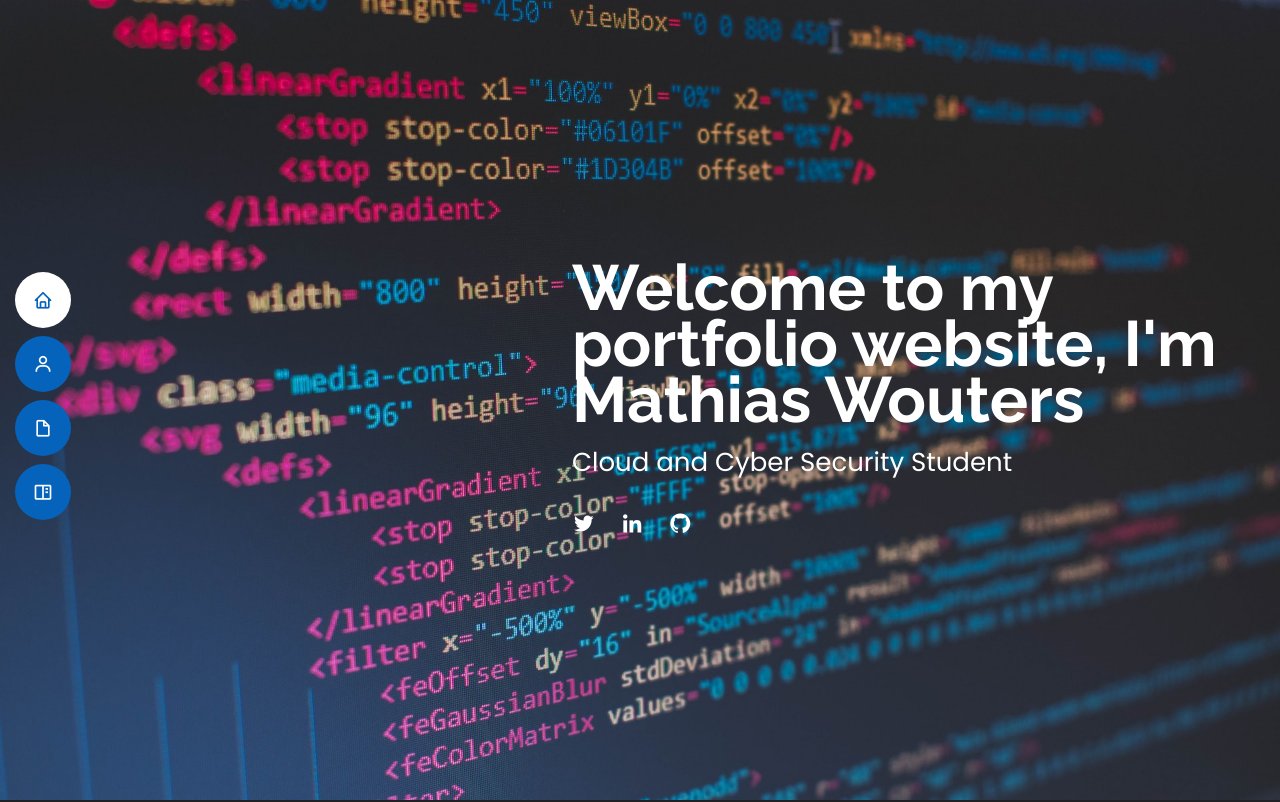
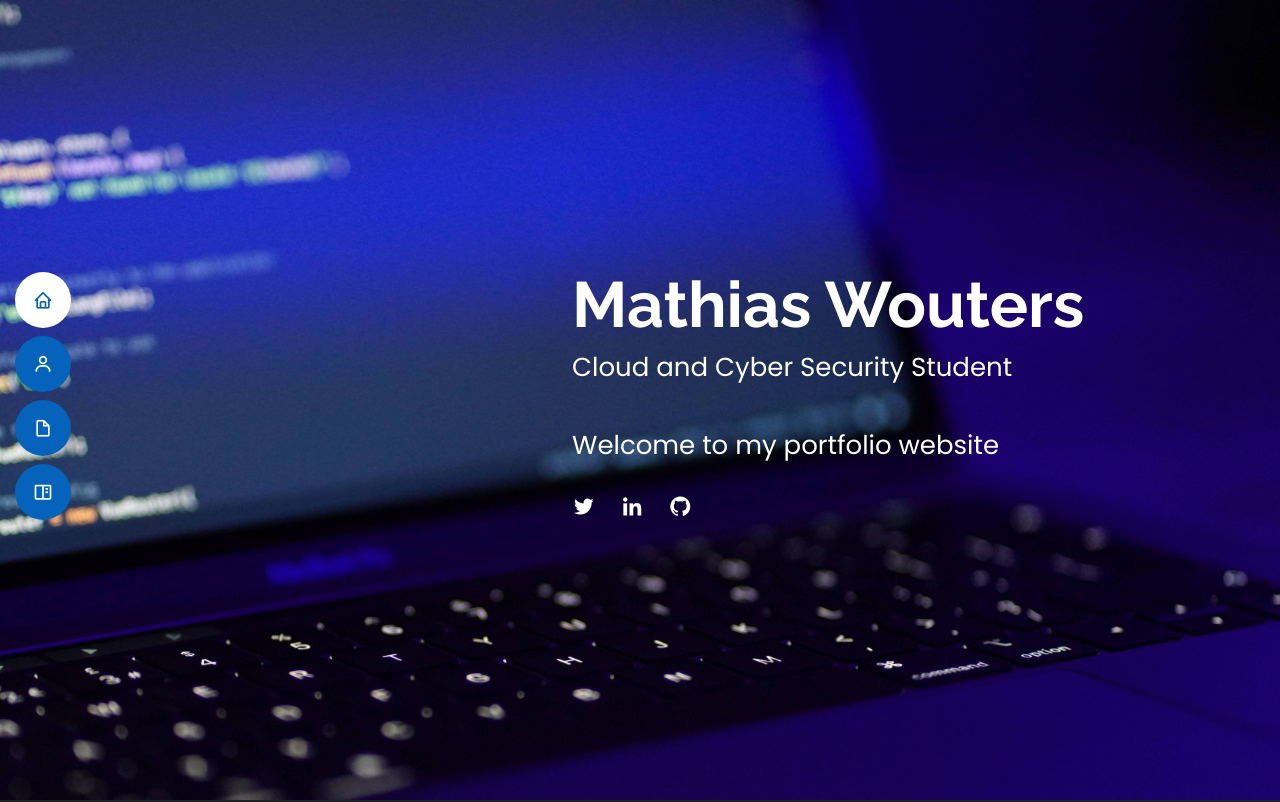
Before and after one commit to mathiaswouters404/portfolio_website, a plain HTML site: page index.html in a window 1280 px wide. Shown: the top 802 px of the page. Drawn offline with nearby package versions, Linux system fonts and the light colour scheme.

Commit message:
final touches

```diff
--- a/assets/css/style.css
+++ b/assets/css/style.css
@@ -287,7 +287,7 @@ h6 {
 #hero {
   width: 100%;
   height: 100vh;
-  background: url("../img/code.jpg") top right no-repeat;
+  background: url("../img/background.jpg") top right no-repeat;
   background-size: cover;
   position: relative;
 }
--- a/index.html
+++ b/index.html
@@ -70,8 +70,10 @@
     <!-- ======= HOME ======= -->
     <section id="hero" class="d-flex flex-column justify-content-center">
       <div class="container" data-aos="zoom-in" data-aos-delay="100">
-        <h1>Welcome to my portfolio website, I'm Mathias Wouters</h1>
+        <h1>Mathias Wouters</h1>
         <p>Cloud and Cyber Security Student</p>
+        <br>
+        <p>Welcome to my portfolio website</p>
         <div class="social-links">
           <a href="https://twitter.com/MathiasWouters2" target="_blank" class="twitter"><i class="bx bxl-twitter"></i></a>
           <a href="https://www.linkedin.com/in/mathias-wouters-9033421b1/" target="_blank" class="linkedin"><i class="bx bxl-linkedin"></i></a>
@@ -272,7 +274,7 @@
 
             <div class="col-lg-4 col-md-6 portfolio-item filter-school">
               <div class="portfolio-wrap">
-                <img src="assets/img/api_project.png" class="img-fluid" alt="" />
+                <img src="assets/img/api_project.jpg" class="img-fluid" alt="" />
                 <div class="portfolio-info">
                   <h4>API - Project</h4>
                   <p>API</p>
```
Also changed, not shown: assets/img/api_project.jpg (added), assets/img/api_project.png (deleted), assets/img/background.jpg (added), assets/img/code.jpg (deleted).
